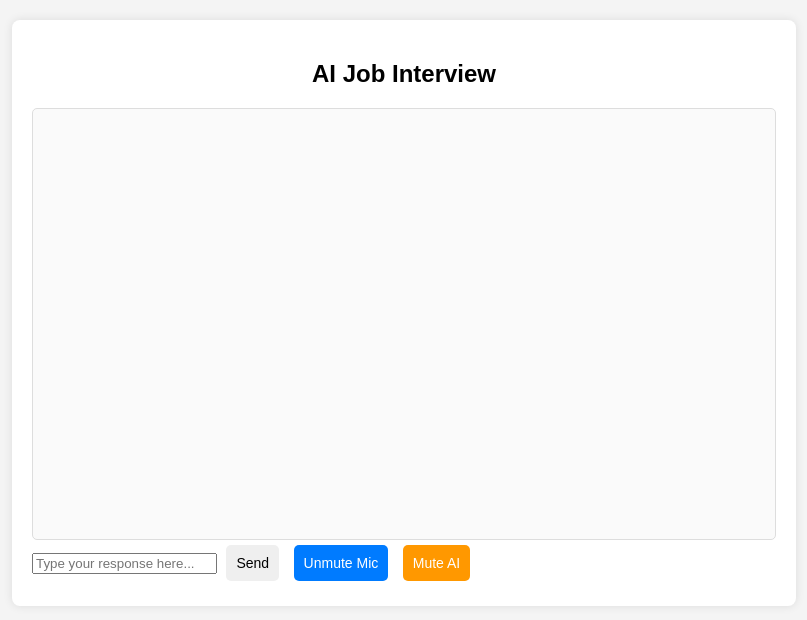
After one commit to Rexrex/Mockup-Job-Interview, a Python web app: template app/templates/interview.html in a window 1280 px wide. The commit adds this page. Shown: the top 620 px of the page, without its empty margins (236-1043 px from the left). Run offline with Jinja, Linux system fonts and the light colour scheme; the template is opened without the code that fills it, so the values that code supplies are empty.

Commit message:
feat: Now Using Azure Speech Synthesiser

```diff
--- a/app/core/prompts.py
+++ b/app/core/prompts.py
@@ -30,7 +30,7 @@ def get_interview_prompt(session):
     """
 
 
-def interview_templates():
+def get_interview_templates():
     company = "Dream-Non-existent Company"
     job_name = "Front-end Software Engineer"
     job_description = """
--- /dev/null
+++ b/app/static/css/interview.css
@@ -0,0 +1,66 @@
+body {
+    font-family: Arial, sans-serif;
+    margin: 20px;
+    background-color: #f4f4f4;
+}
+
+.container {
+    width: 60%;
+    margin: auto;
+    background: white;
+    padding: 20px;
+    border-radius: 8px;
+    box-shadow: 0px 0px 10px rgba(0, 0, 0, 0.1);
+}
+
+h2 {
+    text-align: center;
+}
+
+#chat-box {
+    height: 400px;
+    overflow-y: auto;
+    border: 1px solid #ddd;
+    padding: 15px;
+    background: #fafafa;
+    border-radius: 5px;
+}
+
+.chat-message {
+    padding: 8px;
+    margin: 5px 0;
+    border-radius: 5px;
+}
+
+.user-message {
+    background-color: #d1e7ff;
+    text-align: right;
+}
+
+.ai-message {
+    background-color: #fff3cd;
+    text-align: left;
+}
+
+button {
+    padding: 10px;
+    border: none;
+    margin: 5px;
+    border-radius: 5px;
+    cursor: pointer;
+    font-size: 14px;
+}
+
+#micButton {
+    background-color: #007bff;
+    color: white;
+}
+
+#aiSpeechButton {
+    background-color: #ff9800;
+    color: white;
+}
+
+button:hover {
+    opacity: 0.8;
+}
--- /dev/null
+++ b/app/static/js/main.js
@@ -0,0 +1,156 @@
+let mediaRecorder;
+let audioChunks = [];
+let isListening = false; // Controls user audio
+let isAiSpeaking = true; // Controls AI voice
+
+document.addEventListener("DOMContentLoaded", async function () {
+    await loadModels(); // Load available AI models
+});
+
+// Load AI models into the dropdown
+async function loadModels() {
+    let response = await fetch("/get-models");
+    let models = await response.json();
+    let modelSelect = document.getElementById("ai-model");
+    modelSelect.innerHTML = models.map(m => `<option value="${m}">${m}</option>`).join("");
+}
+
+// Handle interview setup
+async function startInterview() {
+    let interviewData = {
+        company: document.getElementById("company-name").value.trim(),
+        position: document.getElementById("job-position").value.trim(),
+        description: document.getElementById("job-description").value.trim(),
+        model: document.getElementById("ai-model").value
+    };
+
+    let response = await fetch("/setup", {
+        method: "POST",
+        body: JSON.stringify(interviewData),
+        headers: { "Content-Type": "application/json" }
+    });
+
+    let result = await response.json();
+    if (result.status === "ok") {
+        window.location.href = "/interview";
+    } else {
+        alert("Error setting up interview.");
+    }
+}
+
+// Toggle user microphone
+async function toggleMic() {
+    isListening = !isListening;
+    document.getElementById("micButton").textContent = isListening ? "Mute Mic" : "Unmute Mic";
+
+    if (isListening) {
+        startListening();
+    } else {
+        stopListening();
+    }
+}
+
+// Start continuous transcription
+async function startListening() {
+    let stream = await navigator.mediaDevices.getUserMedia({ audio: true });
+    mediaRecorder = new MediaRecorder(stream);
+    audioChunks = [];
+
+    mediaRecorder.ondataavailable = (event) => {
+        audioChunks.push(event.data);
+    };
+
+    mediaRecorder.onstop = async () => {
+        let audioBlob = new Blob(audioChunks, { type: "audio/wav" });
+        let formData = new FormData();
+        formData.append("audio", audioBlob, "user_audio.wav");
+
+        let response = await fetch("/transcribe", {
+            method: "POST",
+            body: formData
+        });
+
+        let result = await response.json();
+        processUserSpeech(result.transcription);
+    };
+
+    mediaRecorder.start();
+}
+
+// Stop recording
+function stopListening() {
+    if (mediaRecorder) {
+        mediaRecorder.stop();
+    }
+}
+
+// Process user speech input
+async function processUserSpeech(userSpeech) {
+    if (!userSpeech.trim()) return;
+
+    let chatBox = document.getElementById("chat-box");
+    chatBox.innerHTML += `<p><b>You:</b> ${userSpeech}</p>`;
+
+    let response = await fetch("/chat", {
+        method: "POST",
+        body: JSON.stringify({ message: userSpeech }),
+        headers: { "Content-Type": "application/json" }
+    });
+
+    let data = await response.json();
+    chatBox.innerHTML += `<p><b>AI:</b> ${data.response}</p>`;
+
+    // Convert AI text response to speech using Azure TTS
+    if (isAiSpeaking) {
+        playAiSpeech(data.response);
+    }
+
+    chatBox.scrollTop = chatBox.scrollHeight;
+}
+
+// Toggle AI speech
+function toggleAiSpeech() {
+    isAiSpeaking = !isAiSpeaking;
+    document.getElementById("aiSpeechButton").textContent = isAiSpeaking ? "Mute AI" : "Unmute AI";
+}
+
+// AI Text-to-Speech
+function speakText(text) {
+    let utterance = new SpeechSynthesisUtterance(text);
+    speechSynthesis.speak(utterance);
+}
+
+async function playAiSpeech(text) {
+    let response = await fetch("/synthesize", {
+        method: "POST",
+        body: JSON.stringify({ text }),
+        headers: { "Content-Type": "application/json" }
+    });
+
+    if (!response.ok) {
+        console.error("Failed to fetch AI speech");
+        return;
+    }
+
+    let audioBlob = await response.blob();
+    let audioUrl = URL.createObjectURL(audioBlob);
+
+    let audio = new Audio(audioUrl);
+    audio.play();
+}
+
+function handleKeyPress(event) {
+    if (event.key === "Enter") {
+        sendTextMessage();
+    }
+}
+
+async function sendTextMessage() {
+    let textInput = document.getElementById("text-input");
+    let userSpeech = textInput.value.trim();
+
+    if (userSpeech === "") return;
+
+    textInput.value = ""; // Clear input field
+    processUserSpeech(userSpeech);
+}
--- /dev/null
+++ b/app/templates/interview.html
@@ -0,0 +1,28 @@
+<!DOCTYPE html>
+<html lang="en">
+<head>
+    <meta charset="UTF-8">
+    <meta name="viewport" content="width=device-width, initial-scale=1.0">
+    <title>AI Job Interview</title>
+    <link rel="stylesheet" href="{{ url_for('static', filename='css/interview.css') }}">
+    <script src="{{ url_for('static', filename='js/main.js') }}" defer></script>
+</head>
+<body>
+
+    <div class="container">
+        <h2>AI Job Interview</h2>
+
+        <div id="chat-box"></div>
+
+        <!-- Text input for user messages -->
+        <input type="text" id="text-input" placeholder="Type your response here..." onkeypress="handleKeyPress(event)">
+        <button onclick="sendTextMessage()">Send</button>
+
+        <button id="micButton" onclick="toggleMic()">Unmute Mic</button>
+        <button id="aiSpeechButton" onclick="toggleAiSpeech()">Mute AI</button>
+
+
+    </div>
+
+</body>
+</html>
--- a/requirements.txt
+++ b/requirements.txt
@@ -9,3 +9,4 @@ pydub
 gradio
 webrtcvad
 json
+azure-cognitiveservices-speech
```
Also changed, not shown: app/app.py (+30 -19 lines), app/core/azure_stt.py (added, +32 -0 lines), app/static/css/index.css (added, +44 -0 lines), app/templates/index.html (+6 -137 lines), app/core/whisper_stt.py (renamed from app/core/stt.py).
